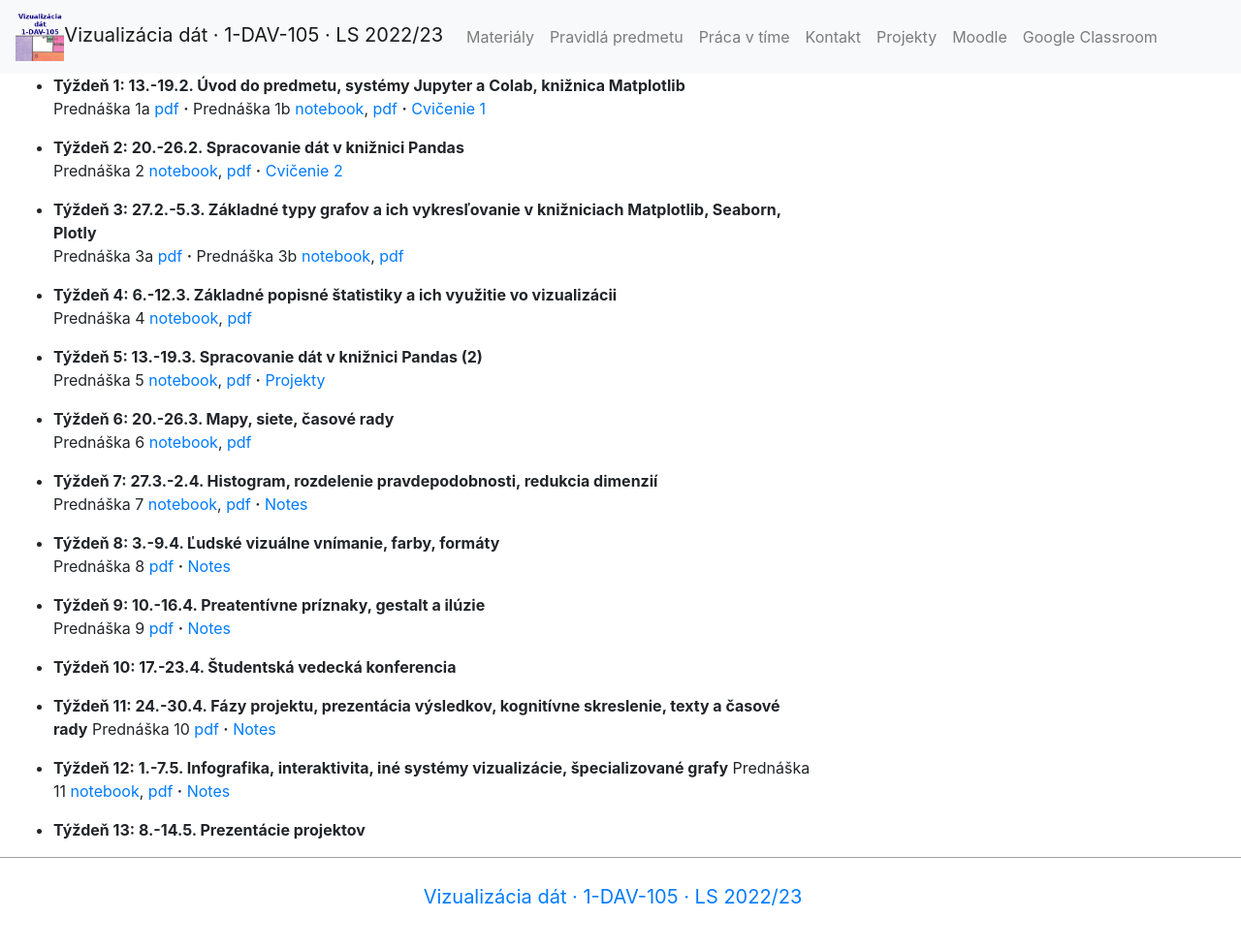
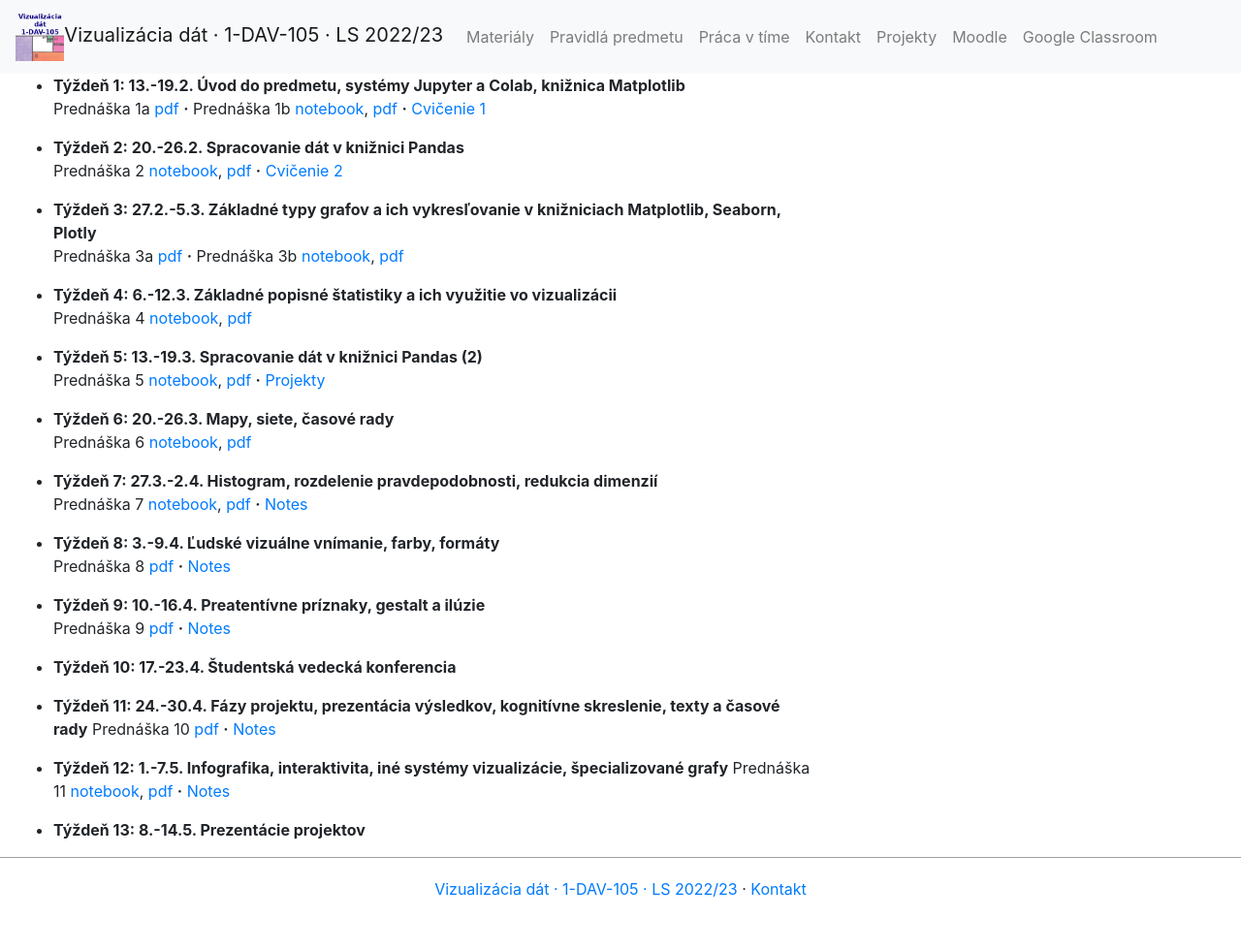
Before and after one commit to bbrejova/viz, a Jekyll site: the page built from index.md, in a window 1280 px wide. Shown: the whole page at 97% size. Built offline with Jekyll 4.4.1, drawn with Linux system fonts in a browser that asks for light colours; nearby versions of some CDN libraries; our own code applies the rules of GitHub Pages for plain Markdown files.

Commit message:
Update footer.html

```diff
--- a/_includes/footer.html
+++ b/_includes/footer.html
@@ -1,5 +1,5 @@
 <!-- orig https://github.com/jekyll/minima/blob/master/_includes/footer.html -->
 
 <footer class="container-fluid text-center">
-  <p><a class="navbar-brand" href="{{ "/" | relative_url }}">{{ site.title | escape }}</a></p>
+  <p><a href="{{ "/" | relative_url }}">{{ site.title | escape }}</a> · <a href="Contact.html">Kontakt</a></p>
 </footer>
```
